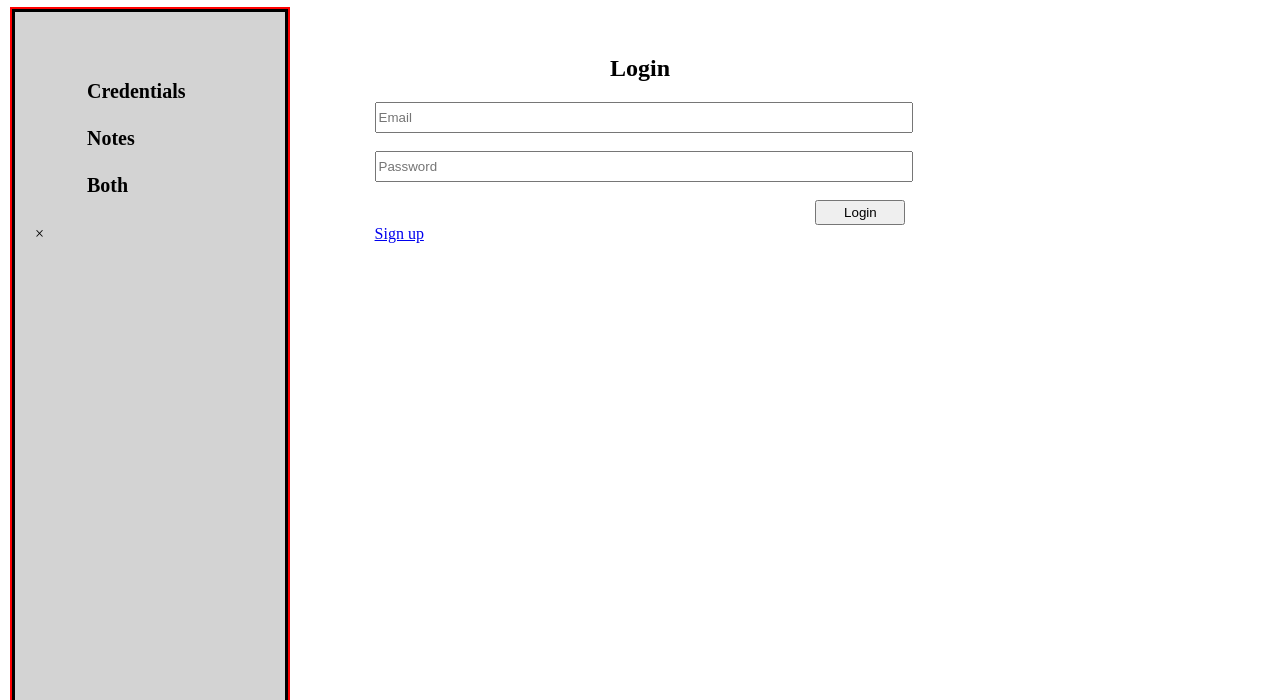
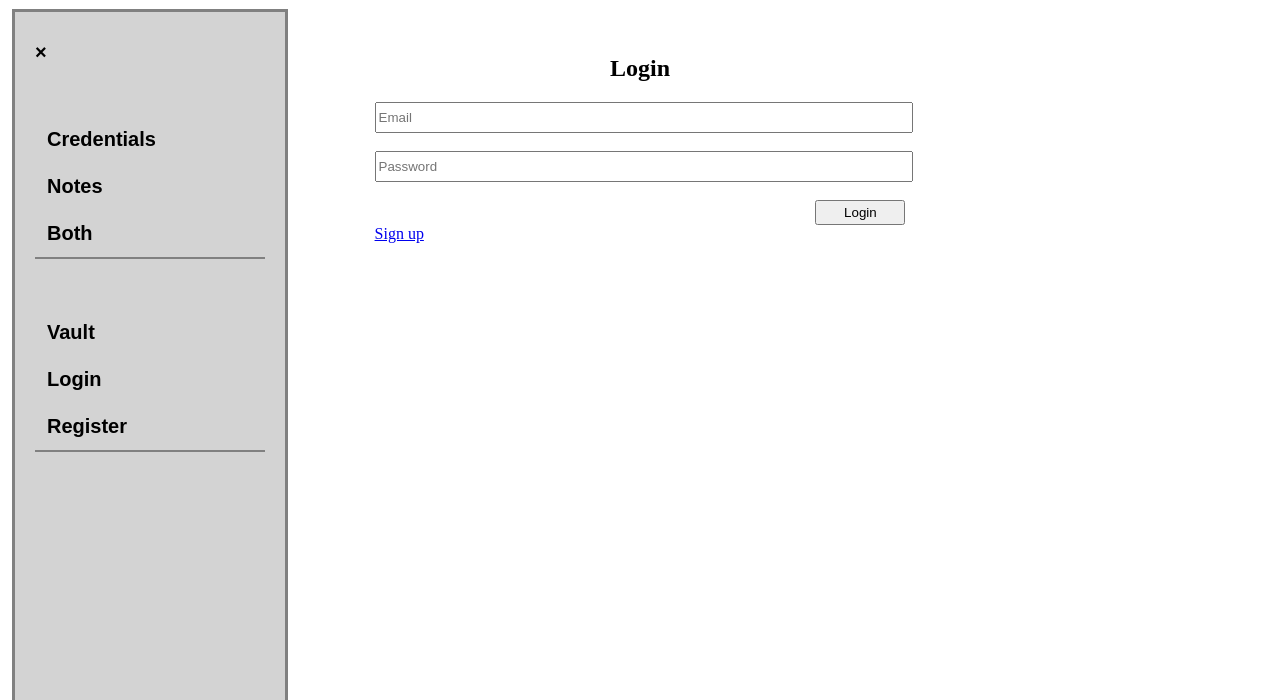
Before and after one commit to wacoo/bilo-password-manager, a website built with webpack: page src/template.html in a window 1280 px wide. Both pictures are taken after a click on the link 78 px from the left and 52 px from the top of the page. Shown: the part 100-800 px from the top of the page. Built offline with nearby package versions, Linux system fonts and the light colour scheme.

Commit message:
Update the side menu

```diff
--- a/src/modules/nav.js
+++ b/src/modules/nav.js
@@ -6,6 +6,7 @@ const linkToRegister = document.getElementById('link_register');
 const frmRegister = document.getElementById('frm_register');
 const frmLogin = document.getElementById('frm_login');
 const burger = document.getElementById('burger');
+const close = document.querySelector('close');
 const modalSideMenu = document.getElementById('side_menu');
 
 export class Navigation {
@@ -57,4 +58,12 @@ export class Navigation {
             modalSideMenu.show();
         });
     }
+
+    addModalCloseListener() {
+        close.addEventListener('click', (event) => {
+            event.preventDefault();
+            modalSideMenu.close();
+        });
+
+    }
 }
--- a/src/style.css
+++ b/src/style.css
@@ -178,17 +178,31 @@ body {
     height: 100%;
     margin-top: 12px;
     margin-left: 12px;
-    padding: 40px 0 0 20px;
+    padding: 20px 0 0 20px;
     background-color: lightgray;
-    outline: red solid 2px;
+
+    font-size: 20px;
+    font-family: sans-serif;
+    color: gray;
+    /* outline: red solid 2px; */
   }
 
   #side_menu ul {
+    width: calc(100% - 20px);
+    margin-top: 50px;
+    margin-right: 24px;
+    padding: 0;
+    align-items: center;
     list-style-type: none;
+    border-bottom: gray solid 2px;
+    text-align: left;
+    /* outline: blue solid 2px; */
   }
 
   #side_menu li {
+    width: calc(100% - 24px);
     padding: 12px;
+    /* outline: red solid 2px;  */
   }
 
   #side_menu a {
@@ -197,3 +211,8 @@ body {
     font-size: 20px;
     font-weight: 600;
   }
+
+  #side_menu span {
+    font-size: 30px;
+    font-weight: 600;
+  }
--- a/src/template.html
+++ b/src/template.html
@@ -11,12 +11,17 @@
         <a href="" id="logo"><img src="imgs/b-logo.png" alt="Logo" width="100px"></a>
     </header>
     <dialog id="side_menu">
+        <span><a  class="close" href="">&times</a></span>
         <ul>
             <li><a href="#">Credentials</a></li>
             <li><a href="#">Notes</a></li>
             <li><a href="#">Both</a></li>
         </ul>
-        <span>&times</span>
+        <ul>
+            <li><a href="#">Vault</a></li>
+            <li><a href="#">Login</a></li>
+            <li><a href="#">Register</a></li>
+        </ul>
     </dialog>
     <section class="register">
         <div class="frm_wrap">
```
